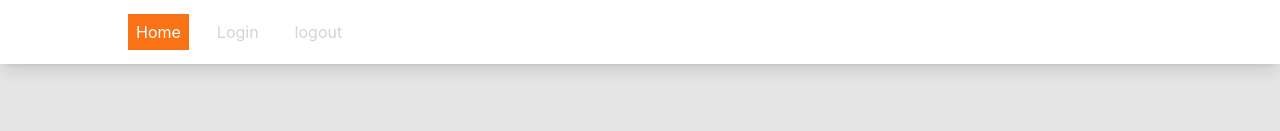
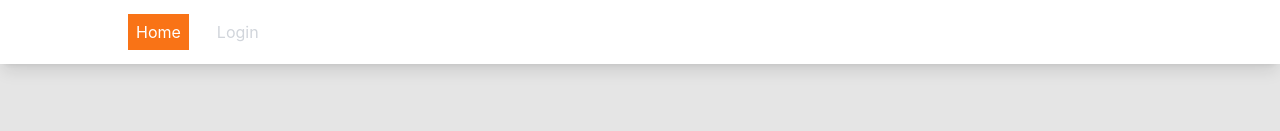
Before and after one commit to Amoly93/first_Project, a React (Create React App) app: page /home in a window 1280 px wide. Shown: the top 131 px of the page. Built offline with nearby package versions, Linux system fonts and the light colour scheme.

Commit message:
fix logout

```diff
--- a/src/index.js
+++ b/src/index.js
@@ -6,7 +6,6 @@ import ReactDOM from "react-dom/client";
 import DetailsPage from "./details-page";
 import HomePage from "./components/home-page";
 import Login from "./login";
-import Logout from "./logout";
 import reportWebVitals from "./reportWebVitals";
 import { createBrowserRouter, RouterProvider } from "react-router-dom";
 
@@ -26,13 +25,10 @@ const router = createBrowserRouter([
         path: "details",
         element: <DetailsPage />,
         errorElement: <ErrorPage />,
-      },{
+      },
+      {
         path: "login",
         element: <Login />,
-        errorElement: <ErrorPage />,
-      },{
-        path: "logout",
-        element: <Logout />,
         errorElement: <ErrorPage />,
       },
     ],
--- a/src/logout.js
+++ /dev/null
@@ -1,21 +0,0 @@
-import React, { useEffect } from "react";
-import { useNavigate } from "react-router-dom";
-import { useAuth } from "./hooks/use-user-auth";
-
-function Logout() {
-    const { userInfo,setUserInfo } = useAuth();
-    const navigate = useNavigate();
-
-    useEffect(()=>{
-        navigate("home");
-        setUserInfo(localStorage.removeItem("user_Info"))
-
-       },[setUserInfo])
-  return (
-    <div>
-
-    </div>
-  )
-}
-
-export default Logout
--- a/src/navigation.js
+++ b/src/navigation.js
@@ -1,15 +1,16 @@
 import React, { useEffect } from "react";
 import { useAuth } from "./hooks/use-user-auth";
-import { json, NavLink } from "react-router-dom";
+import {  NavLink,useNavigate } from "react-router-dom";
 import clsx from "clsx";
 
 const Navigation = () => {
   const { userInfo ,setUserInfo} = useAuth();
-
+  const navigate = useNavigate();
   const navItems = [
-    { to: "home", label: "Home" },
-    { to: "login", label: "Login" },
-    { to: "details", label: "Details" },
+    { to: "home", label: "Home", show: true,typeButton: "NavLink"},
+    { to: "login", label: "Login", show: true, typeButton: "NavLink"},
+    { to: "details", label: "Details", show: false,typeButton: "NavLink" },
+    { to: "logout", label: "logout", show: true,typeButton: "Button" },
   ];
 
   useEffect(()=>{
@@ -17,41 +18,43 @@ const Navigation = () => {
 
   },[setUserInfo])
 
-  const renderNavLink = (to, label) => (
-    <NavLink
-      to={to}
-      className={({ isActive }) =>
-        clsx(isActive ? "bg-orange-500 text-white" : "text-gray-300 hover:text-orange-500", "p-2")
+const logoutButton =()=>{
+  navigate("home");
+  setUserInfo(localStorage.removeItem("user_Info"))
 }
-    >
-      {label}
-    </NavLink>
-  );
-
   return (
     <div className="fixed top-0 z-50 p-5 bg-white w-full shadow-lg">
      <div className="container mx-auto max-w-5xl space-x-5">
-      {/* {navItems.map((to, label) => {
+      {navItems.map(({ to, label, show ,typeButton}) =>
+          show && (
+            typeButton === "NavLink" ? (
               <NavLink
-            to={to=== "login"?"login": }
+                key={to}
+                to={to === "login" && userInfo ? "details" : to}
                 className={({ isActive }) =>
                   clsx(
-                isActive
-                  ? "bg-orange-500 text-white"
-                  : "text-gray-300 hover:text-orange-500",
+                    isActive ? "bg-orange-500 text-white" : "text-gray-300 hover:text-orange-500",
                     "p-2"
                   )
                 }
               >
+                {to === "login" && userInfo ? "Details" : label}
+              </NavLink>
+            ) : typeButton === "Button" && userInfo ? (
+              <button
+                key={to}
+                onClick={logoutButton}
+                className="p-2 text-gray-300 hover:text-orange-500"
+              >
                 {label}
-          </NavLink>;
-        })} */}
-        {renderNavLink("home", "Home")}
-        {userInfo
-          ? renderNavLink("details", "Details")
-          : renderNavLink("login", "Login")}
-     {renderNavLink("logout", "logout")}
+              </button>
+            ) : null
+
+          )
+        )}
+
   </div>
+
     </div>
   );
 };
```
Lines whose indentation alone changed are shown as unchanged.
